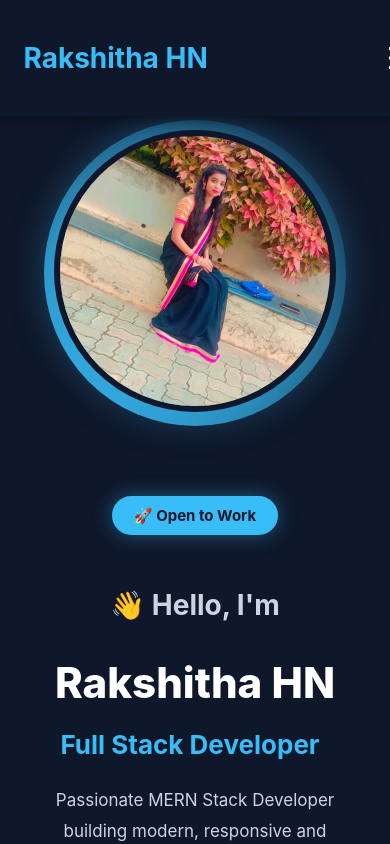
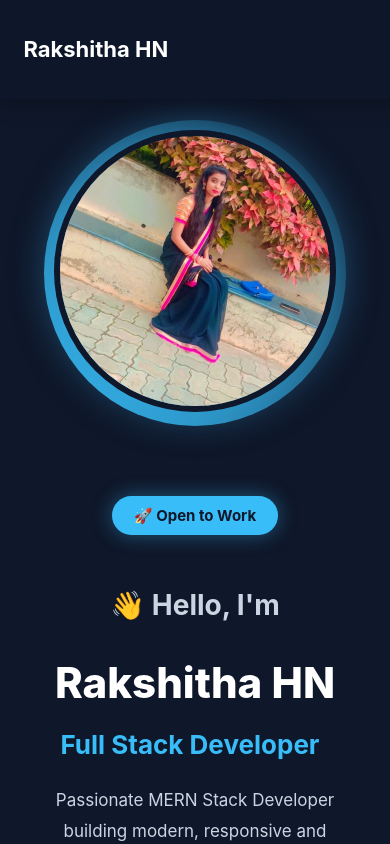
Before and after one commit to rakshu112003/rakshitha-portfolio, a React (Create React App) app: page / in a window 390 px wide. Shown: the top 844 px of the page. Built offline with nearby package versions, Linux system fonts and the light colour scheme.

Commit message:
Update Navbar.css

```diff
--- a/src/components/Navbar.css
+++ b/src/components/Navbar.css
@@ -1,52 +1,117 @@
-/* Navbar */
+/* =======================
+Navbar
+======================= */
 
 .navbar {
   position: fixed;
   top: 0;
   width: 100%;
-  background: #0f172a;
+  padding: 18px 8%;
   display: flex;
   justify-content: space-between;
   align-items: center;
-  padding: 18px 8%;
+  background: rgba(15, 23, 42, 0.92);
+  backdrop-filter: blur(12px);
+  box-shadow: 0 5px 20px rgba(0,0,0,0.25);
   z-index: 1000;
-  box-shadow: 0 4px 12px rgba(0,0,0,0.4);
 }
 
-.logo h2 {
-  color: #38bdf8;
-  font-size: 28px;
-  font-weight: bold;
-  cursor: pointer;
+/* Logo */
+
+.logo{
+display:flex;
+align-items:center;
+gap:10px;
+cursor:pointer;
 }
 
-.nav-links {
-  display: flex;
-  gap: 28px;
+.logo-icon{
+font-size:28px;
+color:#38bdf8;
 }
 
-.nav-links a {
-  color: white;
-  text-decoration: none;
-  font-size: 17px;
-  font-weight: 500;
-  transition: 0.3s;
+.logo h2{
+color:#fff;
+font-size:28px;
+font-weight:700;
+transition:.3s;
 }
 
-.nav-links a:hover {
-  color: #38bdf8;
+.logo h2:hover{
+color:#38bdf8;
 }
 
-.menu-toggle {
-  display: none;
-  color: white;
-  font-size: 30px;
-  cursor: pointer;
+/* Nav */
+
+.nav-links{
+display:flex;
+align-items:center;
+gap:28px;
+}
+
+.nav-links a{
+text-decoration:none;
+color:#fff;
+font-size:17px;
+font-weight:500;
+position:relative;
+transition:.3s;
+}
+
+.nav-links a::after{
+content:"";
+position:absolute;
+bottom:-6px;
+left:0;
+width:0;
+height:2px;
+background:#38bdf8;
+transition:.3s;
+}
+
+.nav-links a:hover{
+color:#38bdf8;
+}
+
+.nav-links a:hover::after{
+width:100%;
+}
+
+/* Resume Button */
+
+.resume-btn{
+display:flex;
+align-items:center;
+gap:8px;
+padding:10px 18px;
+background:#38bdf8;
+color:#0f172a!important;
+border-radius:8px;
+font-weight:bold;
+}
+
+.resume-btn::after{
+display:none;
+}
+
+.resume-btn:hover{
+background:#fff;
+color:#0f172a!important;
+transform:translateY(-2px);
+}
+
+/* Menu */
+
+.menu-toggle{
+display:none;
+font-size:28px;
+color:#fff;
+cursor:pointer;
 }
 
 /* Mobile */
 
-@media (max-width:768px) {
+@media(max-width:768px){
 
 .navbar{
 padding:18px 6%;
@@ -62,14 +127,23 @@
 left:0;
 width:100%;
 background:#0f172a;
+display:none;
 flex-direction:column;
-    align-items:center;
-    display:none;
-    padding:20px 0;
+padding:30px 0;
+gap:22px;
+box-shadow:0 10px 20px rgba(0,0,0,.3);
 }
 
 .nav-links.active{
 display:flex;
 }
 
+.resume-btn{
+padding:12px 20px;
 }
+
+.logo h2{
+font-size:22px;
+}
+
+}
```
Lines whose indentation alone changed are shown as unchanged.
